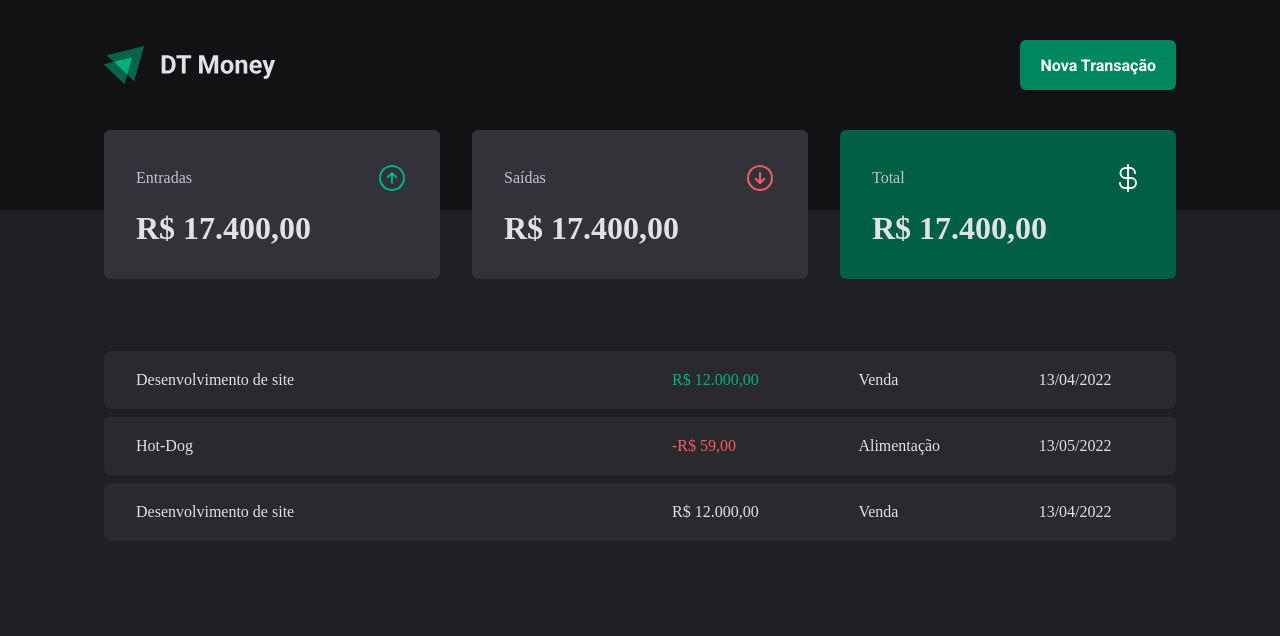
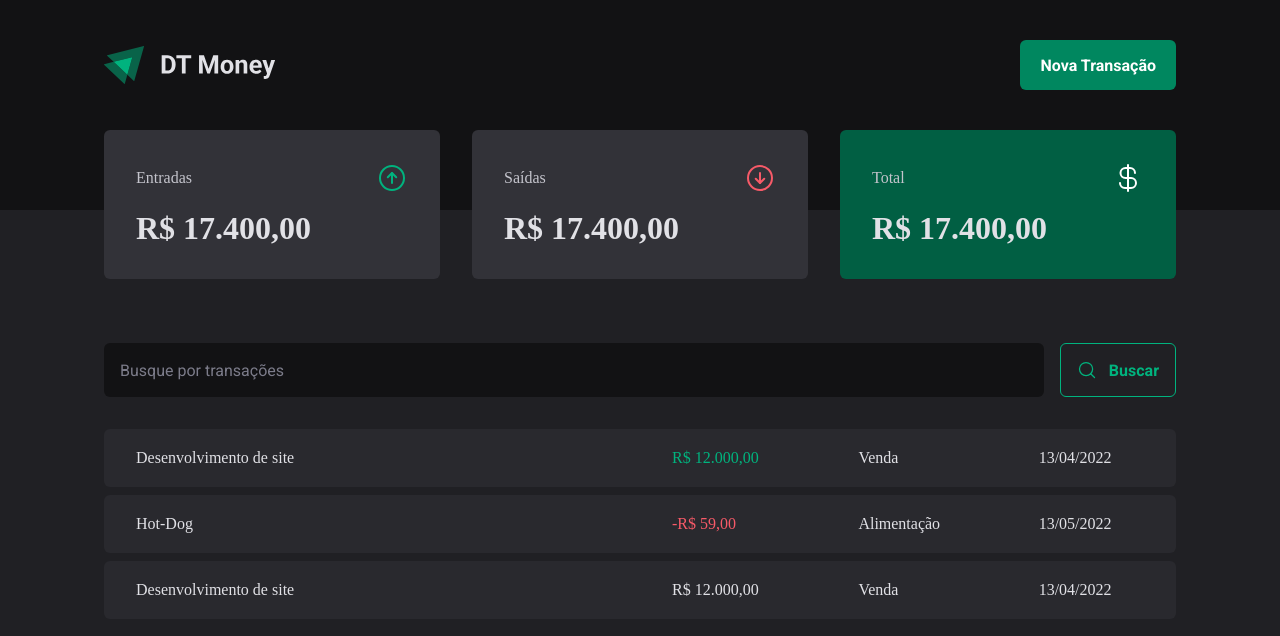
Before and after one commit to marcoscode404/dtmoneyIgnite03, a React (Vite) app in the folder 03-dt-money/: page / in a window 1280 px wide. Shown: the top 636 px of the page. Built offline with nearby package versions, Linux system fonts and the light colour scheme.

Commit message:
criando e estilizando component  <SearchFormContainer>

```diff
--- /dev/null
+++ b/03-dt-money/src/pages/Transactions/components/SearchForm/index.tsx
@@ -0,0 +1,16 @@
+import { MagnifyingGlass } from 'phosphor-react'
+import { SearchFormContainer } from './styles'
+
+export function SearchForm() {
+  return (
+    <SearchFormContainer>
+      <input type="text" placeholder="Busque por transações" />
+
+      {/* button */}
+      <button type="submit">
+        <MagnifyingGlass size={20} />
+        Buscar
+      </button>
+    </SearchFormContainer>
+  )
+}
--- /dev/null
+++ b/03-dt-money/src/pages/Transactions/components/SearchForm/styles.ts
@@ -0,0 +1,41 @@
+import styled from 'styled-components'
+
+export const SearchFormContainer = styled.form`
+  display: flex;
+  gap: 1rem;
+
+  input {
+    flex: 1;
+    border-radius: 6px;
+    border: 0;
+    background: ${(props) => props.theme['gray-900']};
+    color: ${(props) => props.theme['gray-300']};
+    padding: 1rem;
+
+    &::placeholder {
+      color: ${(props) => props.theme['gray-500']};
+    }
+  }
+
+  button {
+    /* botao de buscar */
+    display: flex;
+    align-items: center;
+    gap: 0.75rem;
+
+    border: 0;
+    padding: 1rem;
+    background: transparent;
+    border: 1px solid ${(props) => props.theme['green-300']};
+    color: ${(props) => props.theme['green-300']};
+    font-weight: bold;
+    border-radius: 6px;
+
+    &:hover {
+      background: ${(props) => props.theme['green-500']};
+      border-color: ${(props) => props.theme['green-500']};
+      color: ${(props) => props.theme.white};
+      transition: background-color 0.2s, color 0.2s, border-color 0.2s;
+    }
+  }
+`
--- a/03-dt-money/src/pages/Transactions/index.tsx
+++ b/03-dt-money/src/pages/Transactions/index.tsx
@@ -1,5 +1,6 @@
 import { Header } from '../../components/Header'
 import { Summary } from '../../components/Summary'
+import { SearchForm } from './components/SearchForm'
 import {
   PriceHighlight,
   TransactionsContainer,
@@ -14,6 +15,10 @@
 
       {/* table */}
       <TransactionsContainer>
+        {/* component de searchform */}
+        <SearchForm />
+
+        {/* div estilizada da tabela */}
         <TransactionsTable>
           <tbody>
             <tr>
--- a/03-dt-money/src/pages/Transactions/styles.ts
+++ b/03-dt-money/src/pages/Transactions/styles.ts
@@ -13,7 +13,7 @@
   width: 100%;
   border-collapse: separate;
   border-spacing: 0 0.5rem;
-  /* margin-top: 1.5rem; */
+  margin-top: 1.5rem;
 
   /* styled td */
   td {
```
